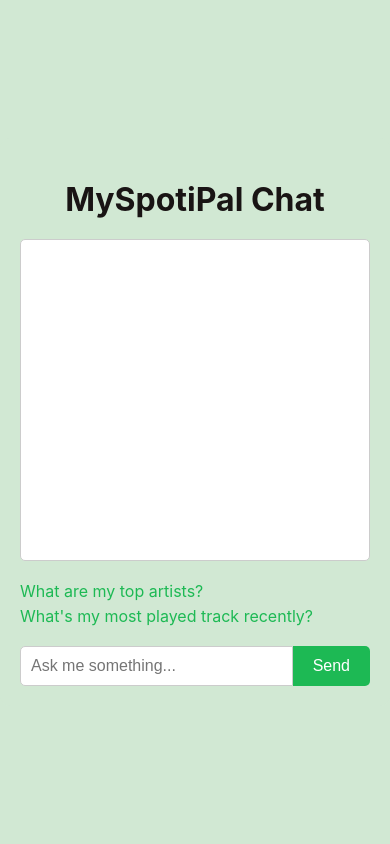
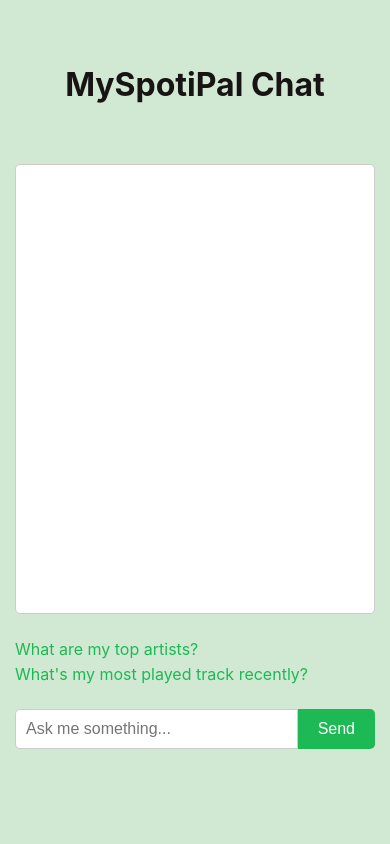
Before and after one commit to supermandee/myspotipal, a Flask app: template templates/chat.html in a window 390 px wide. Run offline with Flask 3, Linux system fonts and the light colour scheme; the template is opened without the code that fills it, so the values that code supplies are empty.

Commit message:
update chat styles for mobile

```diff
--- a/static/css/chat_styles.css
+++ b/static/css/chat_styles.css
@@ -133,5 +133,36 @@ body {
 @media screen and (max-width: 768px) {
     body {
         background-color: #d1e8d3;
+        height: 100vh;
+        display: flex;
+        flex-direction: column;
+    }
+
+    .container {
+        flex: 1;
+        display: flex;
+        flex-direction: column;
+        padding: 15px;
+        margin: 0;
+        height: 100vh;
+    }
+
+    h1 {
+        margin: 50px 0;  /* Reduced margin for the header */
+    }
+
+    .chat-box {
+        height: calc(100vh - 160px);  /* Reduced from 200px to make chat area larger */
+        margin: 10px 0;
+        flex: 1;
+    }
+
+    .examples {
+        margin: 10px 0;  /* Reduced margin */
+    }
+
+    .input-box {
+        margin-top: 10px;
+        padding-bottom: 80px;
     }
 }
```
